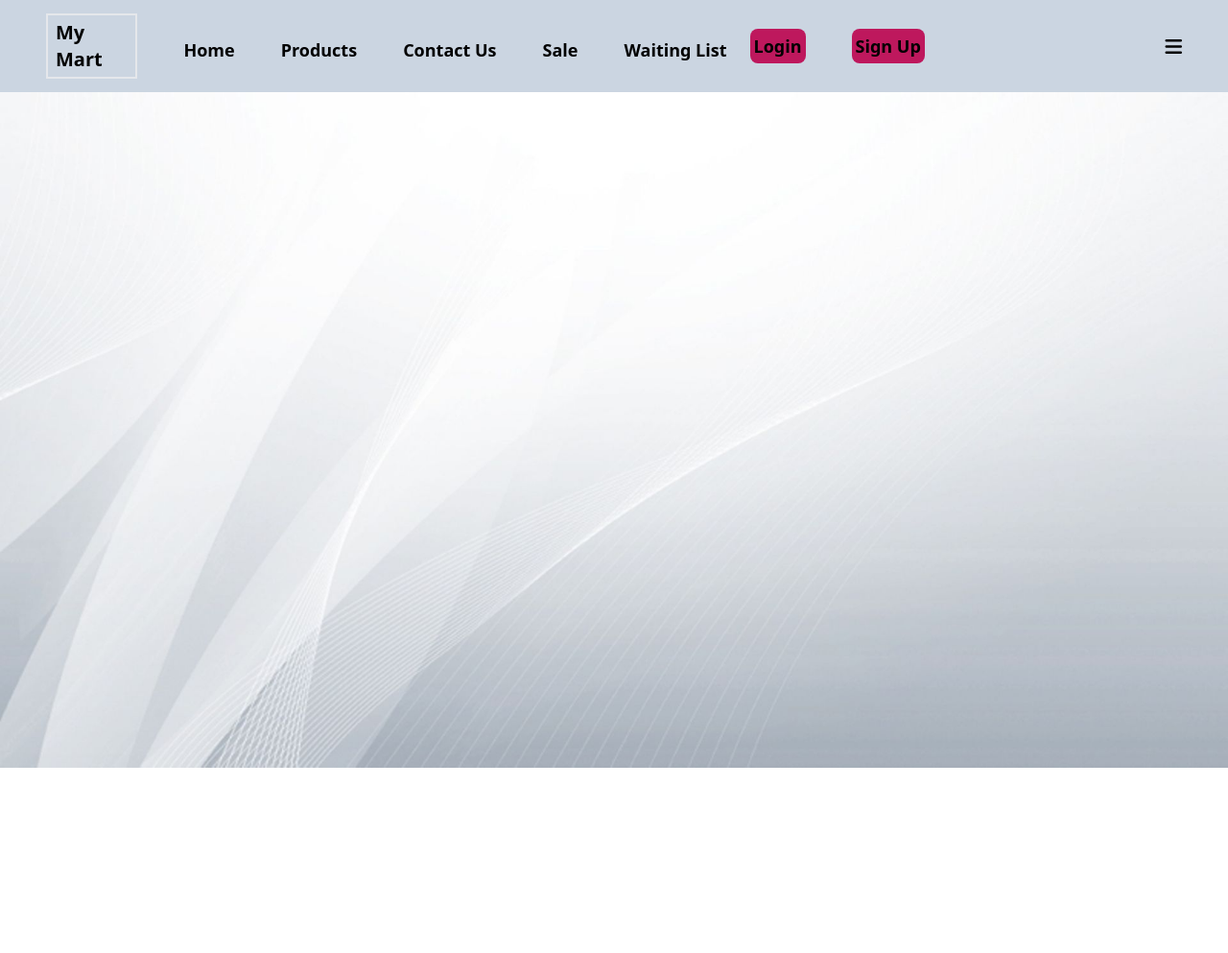
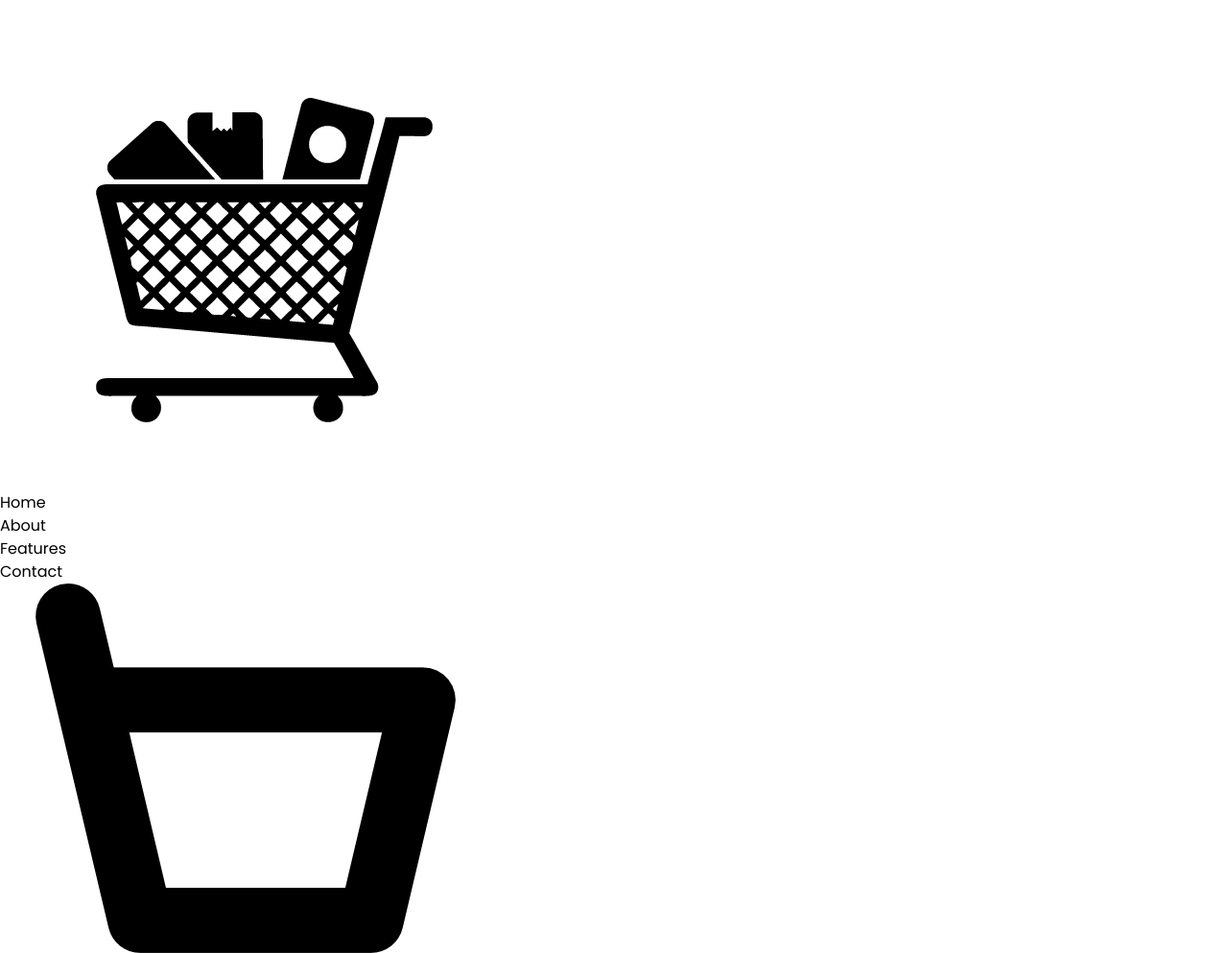
Before and after one commit to reuben-germain/tailwind-css, a website built with Vite: page index.html in a window 1280 px wide. Shown: the top 993 px of the page at 96% size. Before the commit the page ends 800 px from the top, so only its background shows below. Built offline with nearby package versions, Linux system fonts and the light colour scheme.

Commit message:
Started to build ecommerce website. Created my nav links stucture, and added some images

```diff
--- a/index.html
+++ b/index.html
@@ -6,29 +6,22 @@
     <script src="https://cdn.tailwindcss.com"></script>
     <script src="https://kit.fontawesome.com/2399cec8e4.js" crossorigin="anonymous"></script>
     <link rel="stylesheet" href="style.css">
-    <title>Navigation Bar</title>
+    <title>E-Commerce Website</title>
 </head>
-<body class="bg-[url(./images/bg-img.jpg)] bg-cover bg-center h-screen">
-    <header class="bg-slate-300">
-        <nav class="flex items-center justify-between px-12 h-16 lg:py-12">
-            <a href="#" class="text-xl font-bold border-2 px-2 py-1">My Mart</a>
-            <div class="absolute top-[64px] left-0 max-lg:bg-[#ffffff30] w-full flex flex-col gap-6 items-end px-12 py-3 text-lg font-semibold lg:static lg:flex-row">
-                <ul class="flex flex-col items-center gap-6 lg:flex-row lg:gap-12">
-                    <li class="hover:text-pink-700">Home</li>
-                    <li class="hover:text-pink-700">Products</li>
-                    <li class="hover:text-pink-700">Contact Us</li>
-                    <li class="hover:text-pink-700">Sale</li>
-                    <li class="hover:text-pink-700">Waiting List</li>
-                </ul>
-                <div class="flex flex-col items-center gap-6 lg:flex-row lg:gap-12">
-                    <button class="bg-pink-700 rounded-lg px-1 py-1">Login</button>
-                    <button class="bg-pink-700 rounded-lg px-1 py-1">Sign Up</button>
-                </div>
-            </div>
-            <div>
-                <i class="fa-solid fa-bars fa-lg"></i>
-            </div>
-        </nav>
-    </header>
+<body>
+
+    <nav>
+        <img src="images/logo.png" alt="Logo">
+        <ul>
+            <li><a href="#">Home</a></li>
+            <li><a href="#">About</a></li>
+            <li><a href="#">Features</a></li>
+            <li><a href="#">Contact</a></li>
+            <li><a href="#"></a></li>
+        </ul>
+        <img src="images/cart.png" alt="">
+    </nav>
+
+    <a href="https://www.flaticon.com/free-icons/supermarket" title="supermarket icons">Supermarket icons created by Freepik - Flaticon</a>
 </body>
 </html>
--- a/style.css
+++ b/style.css
@@ -1,7 +1,11 @@
+@import url('https://fonts.googleapis.com/css2?family=Poppins:ital,wght@0,100;0,200;0,300;0,400;0,500;0,600;0,700;0,800;0,900;1,100;1,200;1,300;1,400;1,500;1,600;1,700;1,800;1,900&display=swap');
+
 @tailwind base;
 @tailwind components;
+@tailwind utilities;
 
-.btn{
-    @apply bg-yellow-400 text-white rounded-full w-52 px-4 py-2 hover:bg-transparent hover:border hover:border-blue-900 active:bg-red-600 focus:bg-orange-500
+@layer base{
+    html {
+        font-family: "Poppins", sans-serif;
+    }
 }
-@tailwind utilities;
```
Also changed, not shown: images/cart.png (added), images/grocery-hero.png (added), images/logo.png (added).
